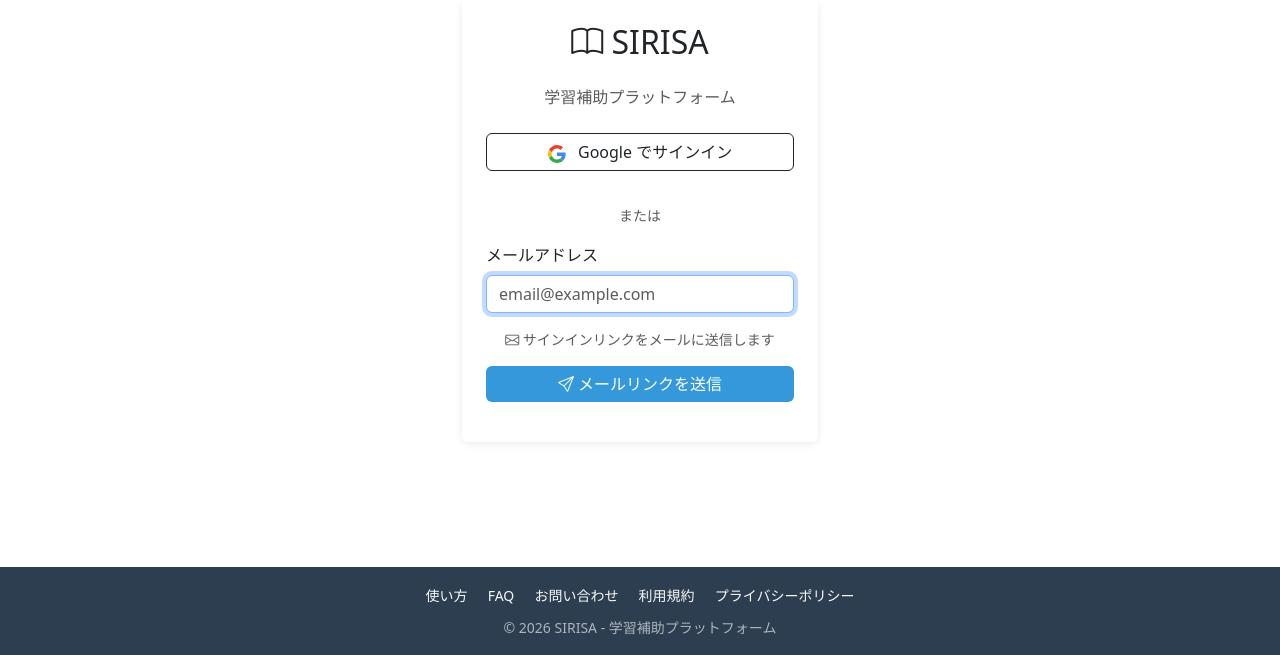
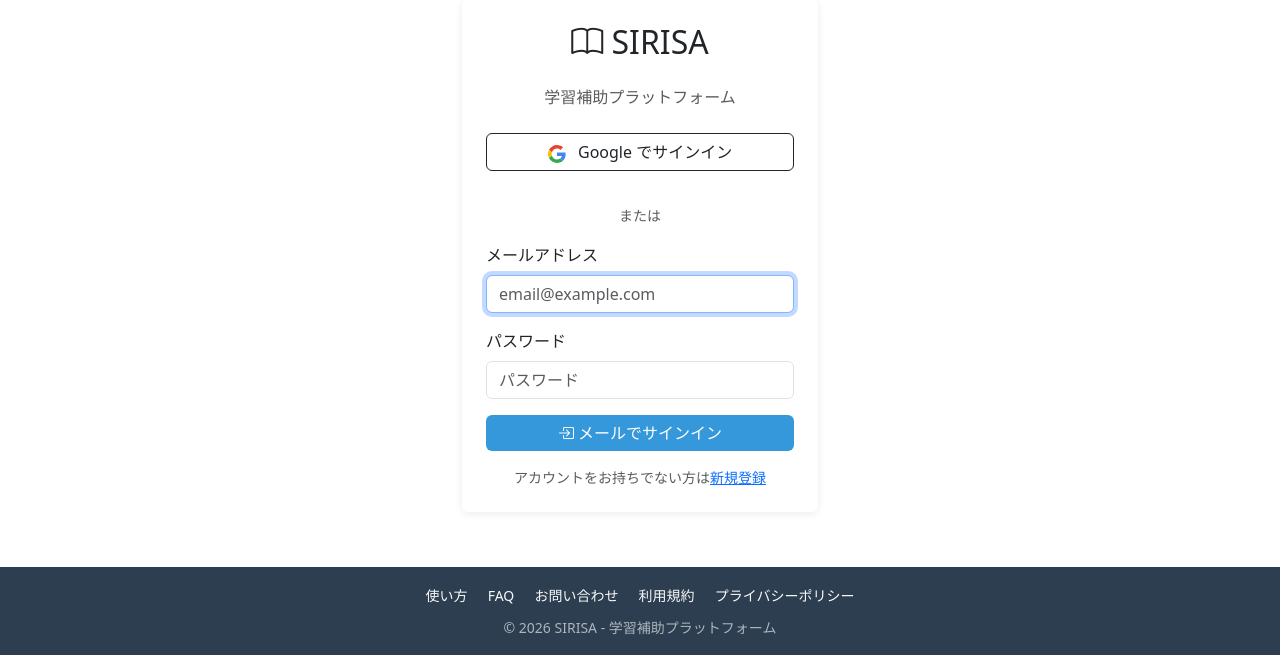
Before and after one commit to NoguchiKyosuke/sirisa, a Django app: page /accounts/login/ in a window 1280 px wide. Shown: the part 145-800 px from the top of the page. Run offline with Django 4.2, Linux system fonts and the light colour scheme; parts of the project's set-up code (start-up, migrations or seed data) failed here and were passed over; some libraries are stand-ins or nearby versions.

Commit message:
feat: メールリンク認証からメール/パスワード認証に変更
- login.html: sendSignInLinkToEmail → signInWithEmailAndPassword / createUserWithEmailAndPassword
- メールリンク送信UI → メール+パスワード入力UI + 新規登録リンク
- EmailLinkCallbackView 削除（views.py, urls.py, email_link_callback.html）
- copilot-instructions.md 更新

```diff
--- a/accounts/templates/accounts/login.html
+++ b/accounts/templates/accounts/login.html
@@ -33,28 +33,22 @@
                 <span class="text-muted small">または</span>
             </div>
 
-            <!-- メールリンク認証 -->
+            <!-- メール + パスワード認証 -->
             <div id="email-form">
                 <div class="mb-3">
                     <label for="email-input" class="form-label">メールアドレス</label>
                     <input type="email" id="email-input" class="form-control" placeholder="email@example.com" autofocus>
                 </div>
-                <p class="text-muted small text-center">
-                    <i class="bi bi-envelope"></i> サインインリンクをメールに送信します
+                <div class="mb-3">
+                    <label for="password-input" class="form-label">パスワード</label>
+                    <input type="password" id="password-input" class="form-control" placeholder="パスワード">
+                </div>
+                <button id="btn-email" class="btn btn-sirisa w-100 mb-3" onclick="signInWithEmail()">
+                    <i class="bi bi-box-arrow-in-right"></i> メールでサインイン
+                </button>
+                <p class="text-muted small text-center mb-0">
+                    アカウントをお持ちでない方は<a href="#" onclick="signUpWithEmail(); return false;">新規登録</a>
                 </p>
-                <button id="btn-email" class="btn btn-sirisa w-100 mb-3" onclick="sendEmailLink()">
-                    <i class="bi bi-send"></i> メールリンクを送信
-                </button>
-            </div>
-
-            <!-- メール送信完了メッセージ -->
-            <div id="email-sent" class="d-none">
-                <div class="alert alert-success">
-                    <i class="bi bi-check-circle"></i>
-                    サインインリンクを <strong id="sent-to-email"></strong> に送信しました。<br>
-                    メール内のリンクをクリックしてログインしてください。
-                </div>
-                <p class="text-muted small text-center">メールが届かない場合は迷惑メールフォルダをご確認ください。</p>
             </div>
         </div>
     </div>
@@ -146,40 +140,63 @@
         }
     });
 
-    // メールリンク送信
-    window.sendEmailLink = async function() {
+    // メール + パスワード認証
+    window.signInWithEmail = async function() {
         hideError();
         const email = document.getElementById('email-input').value.trim();
-        if (!email) {
-            showError('メールアドレスを入力してください。');
-            return;
-        }
+        const password = document.getElementById('password-input').value;
+        if (!email) { showError('メールアドレスを入力してください。'); return; }
+        if (!password) { showError('パスワードを入力してください。'); return; }
         showLoading();
         try {
-            const actionCodeSettings = {
-                url: window.location.origin + '{% url "accounts:email_link_callback" %}',
-                handleCodeInApp: true,
-            };
-            await auth.sendSignInLinkToEmail(email, actionCodeSettings);
-            // メールアドレスを localStorage に保存（コールバック時に使用）
-            window.localStorage.setItem('emailForSignIn', email);
-            hideLoading();
-            document.getElementById('email-form').classList.add('d-none');
-            document.getElementById('email-sent').classList.remove('d-none');
-            document.getElementById('sent-to-email').textContent = email;
+            const result = await auth.signInWithEmailAndPassword(email, password);
+            await sendTokenToServer(result.user);
         } catch (err) {
             hideLoading();
-            console.error('[SIRISA] Email link error:', err);
-            showError('メール送信エラー [' + (err.code || '') + ']: ' + err.message);
+            console.error('[SIRISA] Email sign-in error:', err);
+            if (err.code === 'auth/user-not-found' || err.code === 'auth/wrong-password' || err.code === 'auth/invalid-credential') {
+                showError('メールアドレスまたはパスワードが正しくありません。');
+            } else if (err.code === 'auth/too-many-requests') {
+                showError('ログイン試行回数が多すぎます。しばらくしてからお試しください。');
+            } else {
+                showError('認証エラー [' + (err.code || '') + ']: ' + err.message);
+            }
         }
     };
 
-    // Enter キーでメール送信
+    // 新規登録（メール + パスワード）
+    window.signUpWithEmail = async function() {
+        hideError();
+        const email = document.getElementById('email-input').value.trim();
+        const password = document.getElementById('password-input').value;
+        if (!email) { showError('メールアドレスを入力してください。'); return; }
+        if (!password) { showError('パスワードを入力してください。'); return; }
+        if (password.length < 6) { showError('パスワードは6文字以上で入力してください。'); return; }
+        showLoading();
+        try {
+            const result = await auth.createUserWithEmailAndPassword(email, password);
+            await sendTokenToServer(result.user);
+        } catch (err) {
+            hideLoading();
+            console.error('[SIRISA] Email sign-up error:', err);
+            if (err.code === 'auth/email-already-in-use') {
+                showError('このメールアドレスは既に登録されています。サインインしてください。');
+            } else if (err.code === 'auth/weak-password') {
+                showError('パスワードが弱すぎます。6文字以上で入力してください。');
+            } else if (err.code === 'auth/invalid-email') {
+                showError('メールアドレスの形式が正しくありません。');
+            } else {
+                showError('登録エラー [' + (err.code || '') + ']: ' + err.message);
+            }
+        }
+    };
+
+    // Enter キーでサインイン
     document.getElementById('email-input').addEventListener('keypress', function(e) {
-        if (e.key === 'Enter') {
-            e.preventDefault();
-            sendEmailLink();
-        }
+        if (e.key === 'Enter') { e.preventDefault(); signInWithEmail(); }
+    });
+    document.getElementById('password-input').addEventListener('keypress', function(e) {
+        if (e.key === 'Enter') { e.preventDefault(); signInWithEmail(); }
     });
 })();
 </script>
--- a/accounts/urls.py
+++ b/accounts/urls.py
@@ -10,7 +10,6 @@ urlpatterns = [
     path('login/', views.LoginView.as_view(), name='login'),
     path('register/', views.RegisterView.as_view(), name='register'),
     path('firebase/callback/', views.FirebaseCallbackView.as_view(), name='firebase_callback'),
-    path('firebase/email-link/', views.EmailLinkCallbackView.as_view(), name='email_link_callback'),
     path('logout/', views.LogoutView.as_view(), name='logout'),
     path('profile/', views.ProfileView.as_view(), name='profile'),
     path('profile/email/', views.EmailChangeView.as_view(), name='email_change'),
--- a/accounts/views.py
+++ b/accounts/views.py
@@ -28,7 +28,7 @@ User = get_user_model()
 
 
 class LoginView(View):
-    """ログイン画面（Firebase 認証: メールリンク / Google）"""
+    """ログイン画面（Firebase 認証: メール/パスワード / Google）"""
 
     def get(self, request):
         if request.user.is_authenticated and request.user.is_verified:
@@ -186,25 +186,7 @@ class FirebaseCallbackView(View):
             })
 
 
-# ── メールリンク認証ヘルパー ──────────────────────────────────
-
-
-class EmailLinkCallbackView(View):
-    """
-    メールリンクのコールバックページ。
-    Firebase Web SDK がリンクを検証し、ID トークンを取得して
-    FirebaseCallbackView に POST する。
-    """
-
-    def get(self, request):
-        return render(request, 'accounts/email_link_callback.html', {
-            'firebase_api_key': settings.FIREBASE_API_KEY,
-            'firebase_auth_domain': settings.FIREBASE_AUTH_DOMAIN,
-            'firebase_project_id': settings.FIREBASE_PROJECT_ID,
-        })
-
-
-# ── 既存ビュー（変更なし）──────────────────────────────────
+# ── 既存ビュー ──────────────────────────────────
 
 
 class LogoutView(View):
```
Also changed, not shown: accounts/templates/accounts/email_link_callback.html (deleted, +0 -118 lines), .github/copilot-instructions.md.
